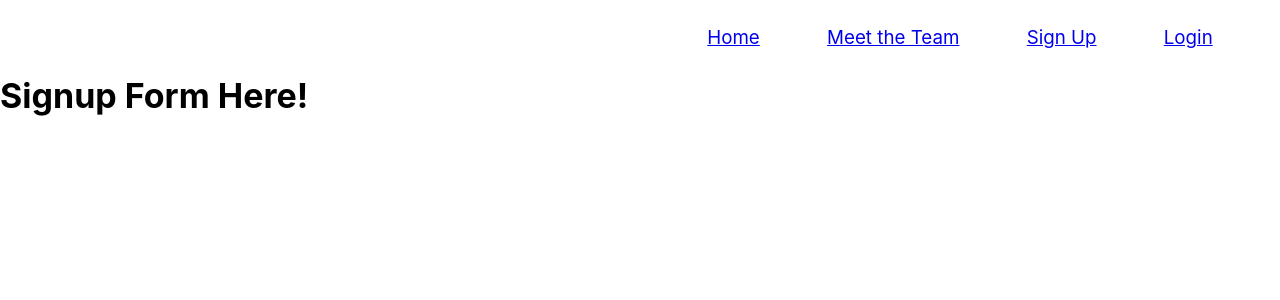
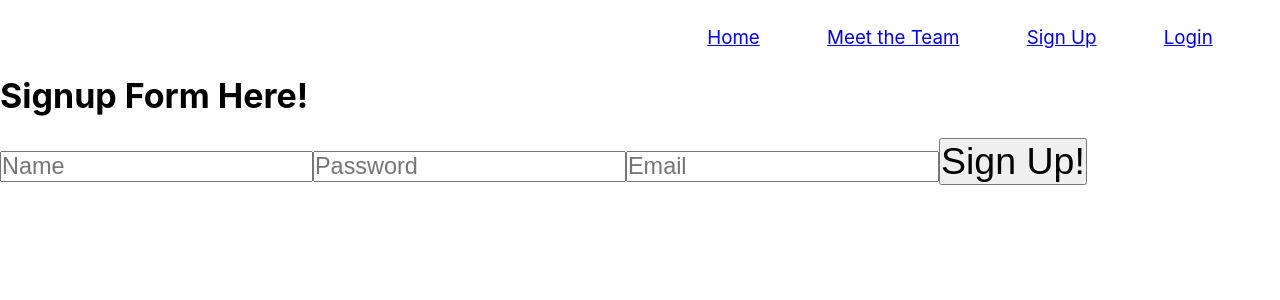
Before and after one commit to TT-33-Use-My-Tech-Stuff/frontend, a React (Create React App) app: page /signup in a window 1280 px wide. Shown: the top 300 px of the page. Built offline with nearby package versions, Linux system fonts and the light colour scheme.

Commit message:
Created separate component to hold the actual form so that I could make it a controlled component. Passed State of form and helper functions as props to the SignUpForm component. State of input fields is being correctly tracked.

```diff
--- /dev/null
+++ b/src/components/SignUpForm.js
@@ -0,0 +1,55 @@
+import React from 'react'
+import styled from 'styled-components'
+
+export default function SignUpForm(props){
+
+    const {values, update, submit} = props
+
+    const change = e => {
+        const {name, value, type, checked} = e.target
+        const valueToUse = type === 'checkbox' ?  checked : value
+        update(name, valueToUse)
+    }
+
+    return (
+        <FormSection>
+        <form>
+            <label>
+                <input
+                name='name'
+                type='text'
+                placeholder='Name'
+                values={values.name}
+                onChange={change}
+                />
+            </label>
+            <label>
+                <input
+                name='password'
+                type='text'
+                placeholder='Password'
+                values={values.password}
+                onChange={change}
+                />
+            </label>
+            <label>
+                <input
+                name='email'
+                type='text'
+                placeholder='Email'
+                values={values.email}
+                onChange={change}
+                />
+            </label>
+            <button>Sign Up!</button>
+        </form>
+    </FormSection>
+    )
+}
+
+//Styles
+const FormSection = styled.section`
+    form {
+        font-size: 6rem;
+    }
+`
--- a/src/components/Signup.js
+++ b/src/components/Signup.js
@@ -1,8 +1,10 @@
 import React, {useState, useEffect}from 'react';
 import { connect } from 'react-redux';
 import { submitSignup } from '../actions';
+import SignUpForm from './SignUpForm'
 
-
+//THIS FILE HOLDS ALL STATE AND RENDERS THE FORM AS CHILD COMPONENT
+//PASSING STATE AND FUNCTIONS AS PROPS
 function Signup(props){
 
     //Empty form shape
@@ -11,15 +13,21 @@ function Signup(props){
         password: '',
         email: ''
     }
+    const initialFormErrors = {
+        name: '',
+        password: '',
+        email: ''
+    }
 
     /*State slices: #1 Form State
-                    #2  */
+                    #2 Form shema(validation)*/
     const [form, setForm] = useState(initialForm)
+    const [formErrors, setFormErrors] = useState(initialFormErrors)
 
-    const onChange = (inputName, inpuitValue) => {
+    const onChange = (inputName, inputValue) => {
         setForm({
             ...form,
-            [inputName]: inpuitValue
+            [inputName]: inputValue
         })
     }
 
@@ -32,9 +40,11 @@ function Signup(props){
     return(
         <div>
             <h1>Signup Form Here!</h1>
-            <form>
-
-            </form>
+            <SignUpForm
+            values={form}
+            update={onChange}
+            submit={onSubmit}
+            />
         </div>
     )
 }
```
